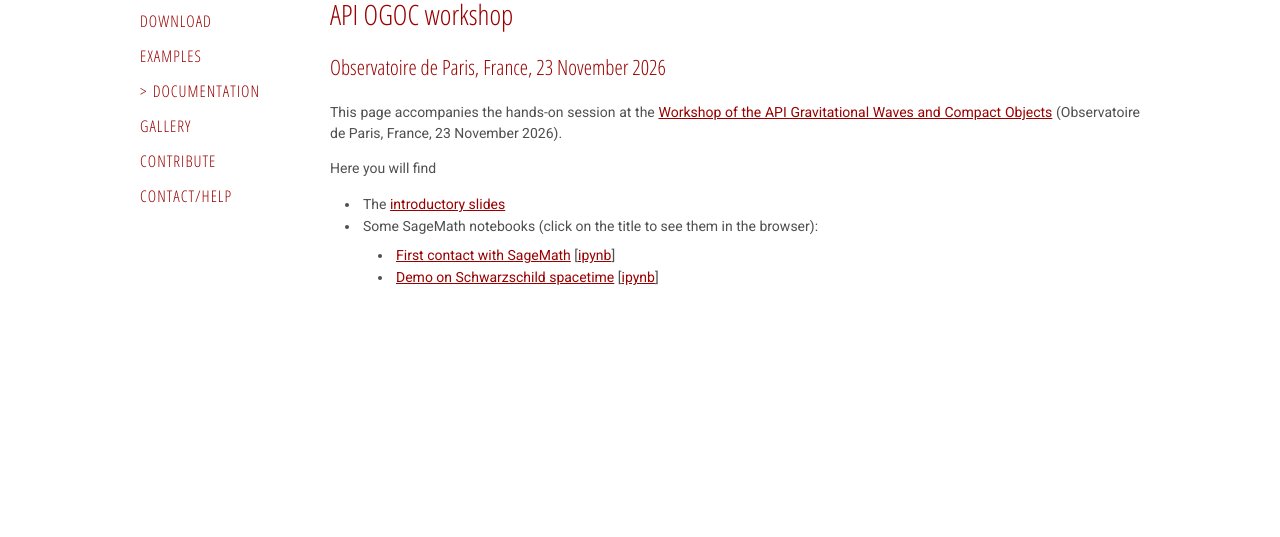
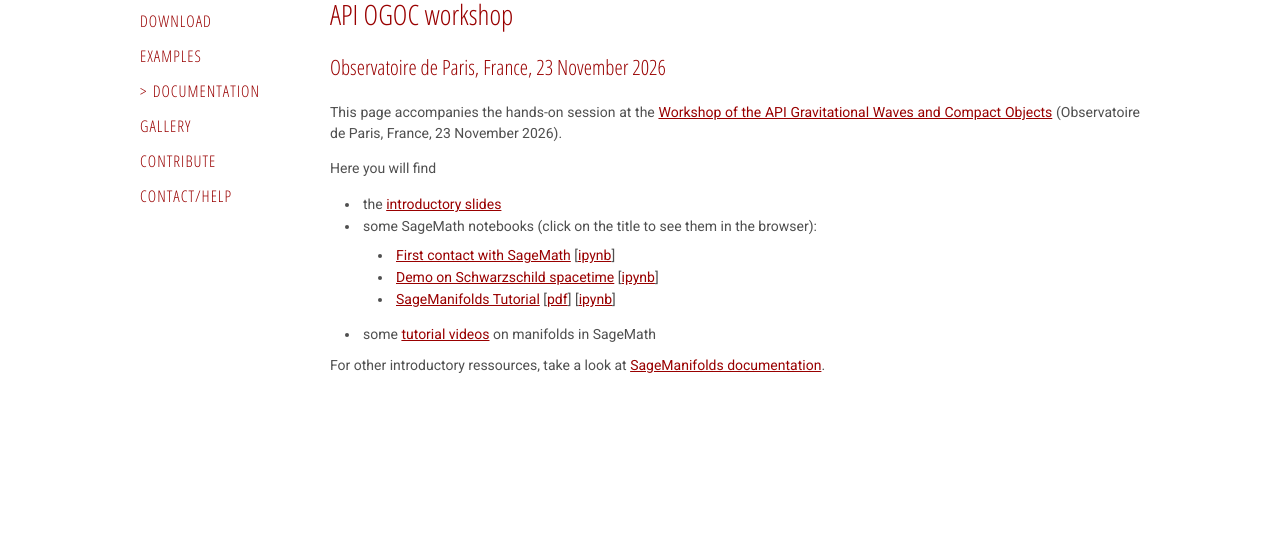
Before and after one commit to sagemanifolds/WebSite, a plain HTML site: page handson2026/index.html in a window 1280 px wide. Shown: the part 263-800 px from the top of the page. Drawn offline with Linux system fonts and the light colour scheme.

Commit message:
Update hands-on page

```diff
--- a/handson2026/index.html
+++ b/handson2026/index.html
@@ -56,8 +56,8 @@ This page accompanies the hands-on session at the  <a href="https://indico.in2p3
 Here you will find
 </p>
 <ul class="default">
-<li>The <a href="../doc/sagemanifolds_handson2026.pdf">introductory slides</a></li>
-<li>Some SageMath notebooks (click on the title to see them in the browser):
+<li>the <a href="../doc/sagemanifolds_handson2026.pdf">introductory slides</a></li>
+<li>some SageMath notebooks (click on the title to see them in the browser):
 <ul class="default">
     <li><a href="https://nbviewer.org/url/relativite.obspm.fr/notebooks/first_contact.ipynb">First contact with SageMath</a>
     [<a href="https://relativite.obspm.fr/notebooks/first_contact.ipynb">ipynb</a>]
@@ -65,9 +65,20 @@ Here you will find
     <li><a href="https://nbviewer.org/url/relativite.obspm.fr/notebooks/demo_pseudo_Riemannian_Schwarzschild.ipynb">Demo on Schwarzschild spacetime</a>
     [<a href="https://relativite.obspm.fr/notebooks/demo_pseudo_Riemannian_Schwarzschild.ipynb">ipynb</a>]
     </li>
+    <li><a href="https://nbviewer.jupyter.org/github/sagemanifolds/SageManifolds/blob/master/Notebooks/SM_tutorial.ipynb" target="_blank">SageManifolds Tutorial</a>
+    [<a href="../examples/pdf/SM_tutorial.pdf">pdf</a>]
+    [<a href="https://raw.githubusercontent.com/sagemanifolds/SageManifolds/master/Notebooks/SM_tutorial.ipynb">ipynb</a>]
+</li>
 </ul>
 </li>
+<li>some <a href="https://www.youtube.com/playlist?list=PLnrOCYZpQUuJlnQbQ48zgGk-Ks1t145Yw" target="_blank">tutorial videos</a> on manifolds in SageMath
+</li>
 </ul>
+
+<p>
+For other introductory ressources, take a look at
+<a href="../documentation.html">SageManifolds documentation</a>.
+</p>
 
         </main>
 
```
